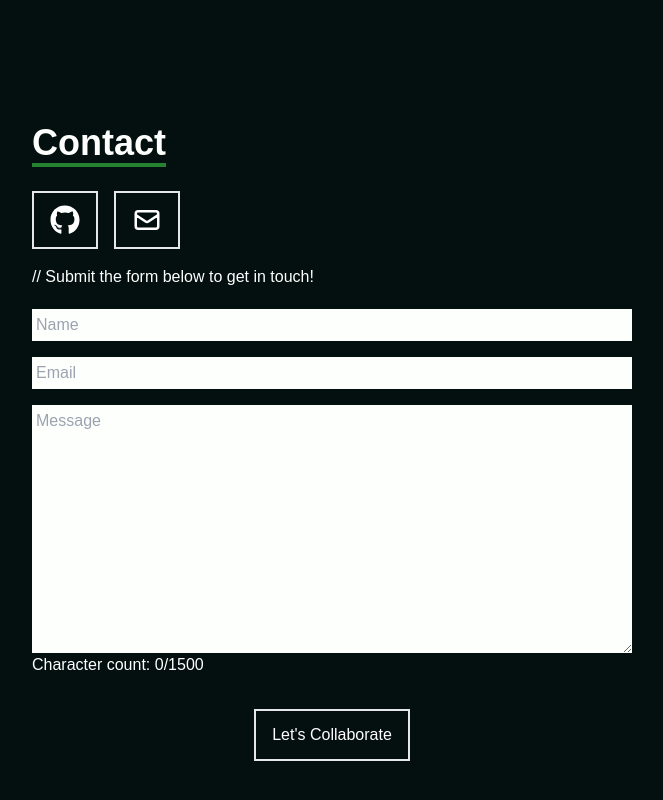
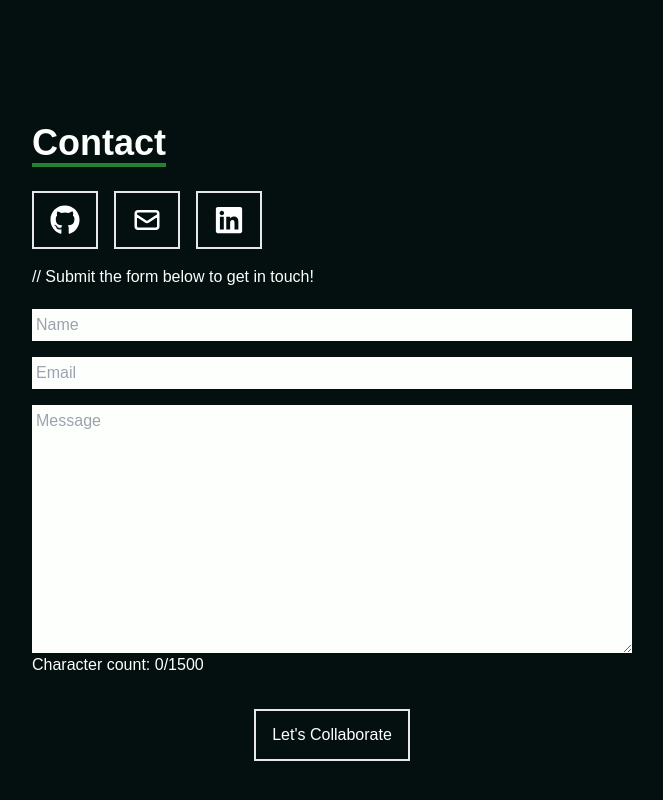
Before and after one commit to Oliver1334/Portfolio-Site-Two, a React (Create React App) app: page / in a window 1280 px wide. Shown: the part 5506-6306 px from the top of the page, without its empty margins (308-971 px from the left). Built offline with nearby package versions, Linux system fonts and the light colour scheme.

Commit message:
Linkedin button added to contact section

```diff
--- a/src/components/Contact.jsx
+++ b/src/components/Contact.jsx
@@ -1,6 +1,6 @@
 import React, { useState } from "react";
 import { HiOutlineMail } from "react-icons/hi";
-import { FaGithub } from "react-icons/fa";
+import { FaGithub, FaLinkedin } from "react-icons/fa";
 
 export const Contact = () => {
   // states to keep track of form inputs
@@ -85,6 +85,17 @@
             >
               <HiOutlineMail size={30} />
             </a>
+            <a
+              className="text-white border-2 hover:bg-[#246682] hover:border-[#246682] duration-300 px-4 py-3 my-4 flex items-center"
+              target="_blank"
+              href="https://www.linkedin.com/in/oliver-taylor-297382366/"
+              rel="noopener noreferrer"
+            >
+              <FaLinkedin size={30} />
+            </a>
+
+
+
           </div>
 
           <p className="text-[#FCFFFC] pb-4 ">
```
